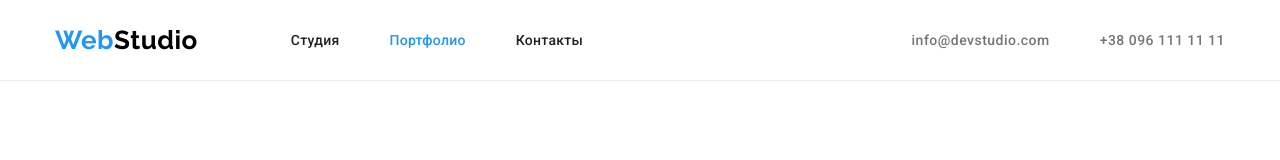
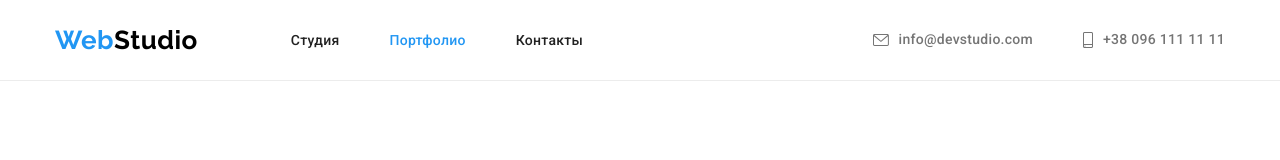
Before and after one commit to RomchikSer/goit-markup-hw-04, a plain HTML site: page portfolio.html in a window 1280 px wide. Shown: the top 160 px of the page. Drawn offline with nearby package versions, Linux system fonts and the light colour scheme.

Commit message:
шапка

```diff
--- a/css/style.css
+++ b/css/style.css
@@ -141,18 +141,34 @@ img {
 }
 
 .header-contacts-link {
+    display: flex;
+    align-items: center;
     color: var(--tel-mail-text-color);
     font-weight: 500;
     font-size: 14px;
     line-height: 1.14;
     padding-top: 32px;
     padding-bottom: 32px;
+    letter-spacing: 0.02em;
+}
 
-}
 .header-contacts-link:hover,
 .header-contacts-link:focus {
     color: var(--focus-text-color);
 }
+.contacts-icon {
+    margin-right: 10px;
+    fill: currentColor;
+}
+.envelope {
+    width: 16px;
+    height: 12px;
+}
+.smartphone {
+    width: 10px;
+    height: 16px;
+}
+
 /* hero */
 .hero {
     background-color:var(--color-bag-hero);
--- a/portfolio.html
+++ b/portfolio.html
@@ -32,13 +32,25 @@
          </nav>
            <ul class="header-contacts">
                <li class="header-contacts-mail item">
-                   <a class="header-contacts-link"
-                   href="mailto:info@devstudio.com">info@devstudio.com</a>
+                   <a href="mailto:info@devstudio.com"
+                   class="header-contacts-link">
+                   <svg class="contacts-icon envelope">
+                    <use href="./photo/photo_icon/sprite.svg#icon-envelope-hover"> </use>
+                 </svg>
+                info@devstudio.com
+            </a>
+
                 </li>
-                <li class="header-contacts-tel item">
-                    <a class="header-contacts-link"
-                     href="tel:+380961111111">+38 096 111 11 11</a>
-                 </li>
+            <li class="header-contacts-tel item">
+                    <a href="tel:+380961111111"
+                    class="header-contacts-link">
+                    <svg class="contacts-icon smartphone">
+                        <use href="./photo/photo_icon/sprite.svg#icon-smartphone"> </use>
+                     </svg>
+                    +38 096 111 11 11
+                </a>
+
+            </li>
            </ul>
         </div>
      </header>
```
Also changed, not shown: photo/photo_icon/sprite.svg (added).
